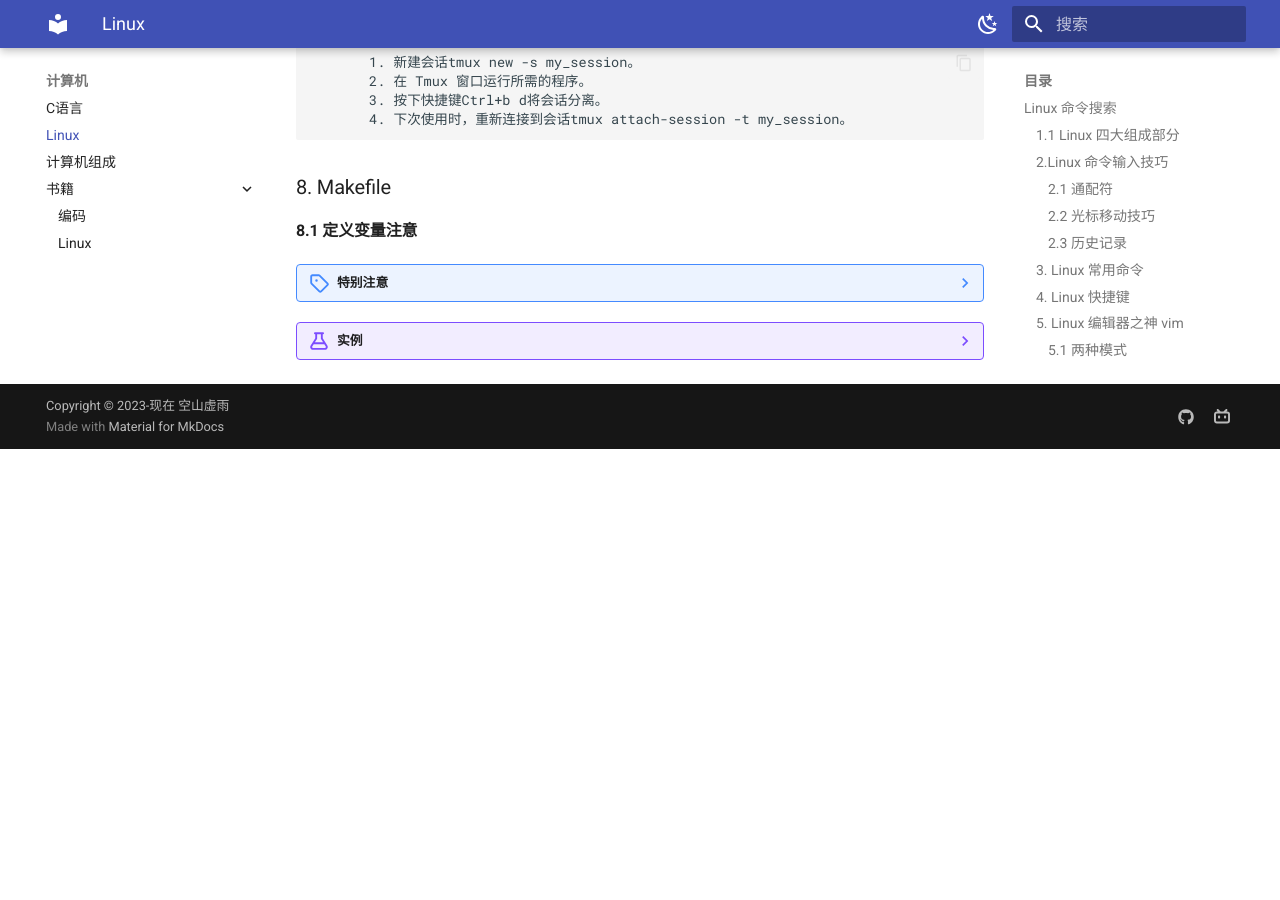
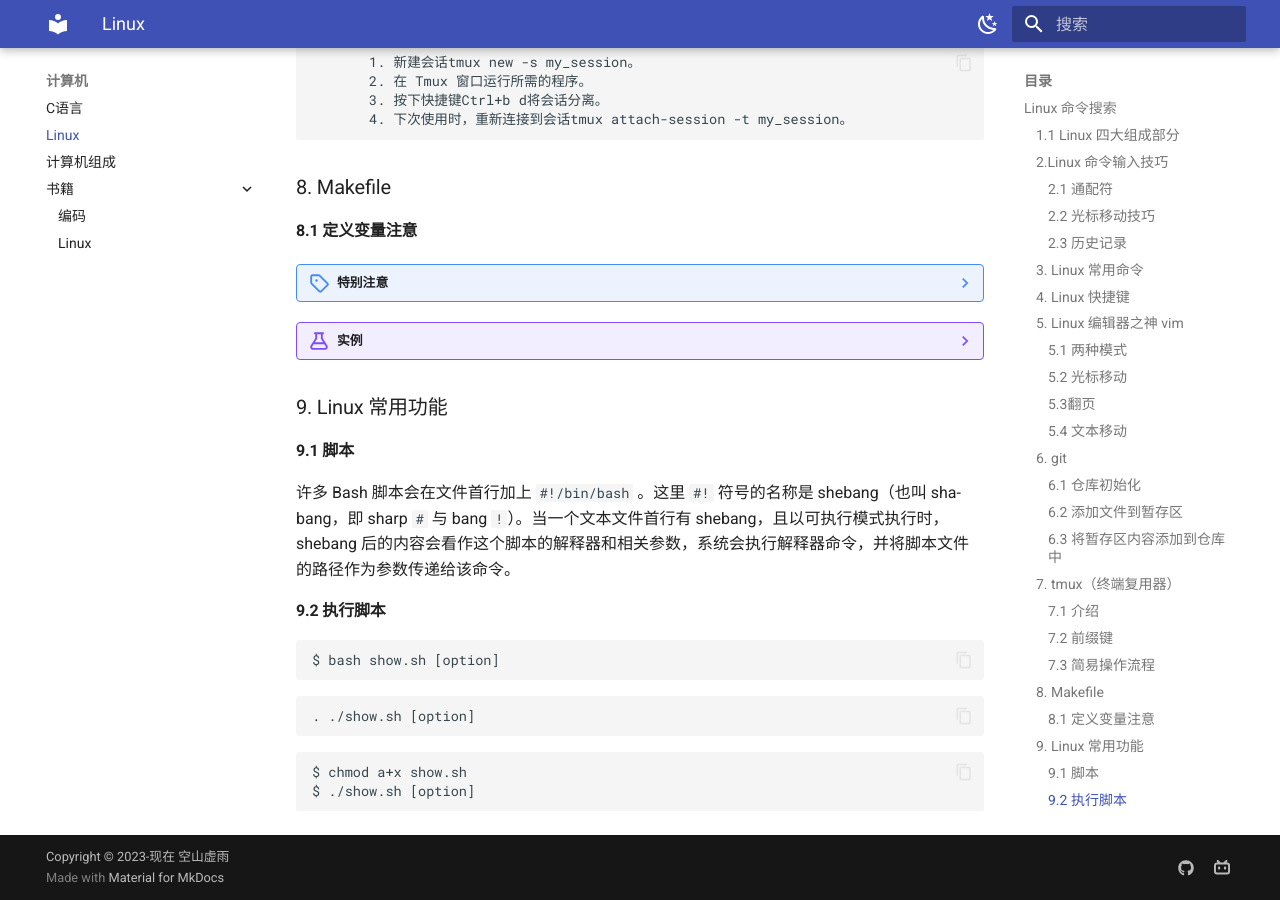
Before and after one commit to KongshanXuyu/zh-blog, an MkDocs documentation site: the page built from docs/计算机/Linux/文件1.md, in a window 1280 px wide and 900 px high, scrolled down 3600 px. Built offline with MkDocs 1.6.1 and Material for MkDocs 9.7.7, drawn with Linux system fonts in a browser that asks for light colours; before the commit the page ends 4049 px from its top, so only the background shows below that.

Commit message:
2023-12-21_21:15:16 update

````diff
--- a/docs/计算机/Linux/文件1.md
+++ b/docs/计算机/Linux/文件1.md
@@ -185,3 +185,24 @@ git commit
 ??? example "实例"
 
     ![1](./004.png)
+
+### 9. Linux 常用功能
+
+#### 9.1 脚本
+
+许多 Bash 脚本会在文件首行加上 `#!/bin/bash` 。这里 `#!` 符号的名称是 shebang（也叫 sha-bang，即 sharp `#` 与 bang `!`）。当一个文本文件首行有 shebang，且以可执行模式执行时，shebang 后的内容会看作这个脚本的解释器和相关参数，系统会执行解释器命令，并将脚本文件的路径作为参数传递给该命令。
+
+#### 9.2 执行脚本
+
+```
+$ bash show.sh [option]
+```
+
+```
+. ./show.sh [option]
+```
+
+```
+$ chmod a+x show.sh
+$ ./show.sh [option]
+```
````
Also changed, not shown: 1 other file.
